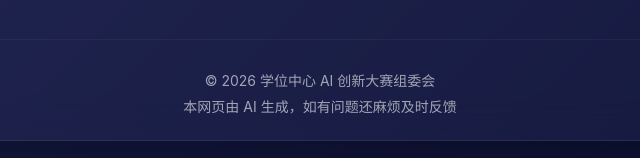
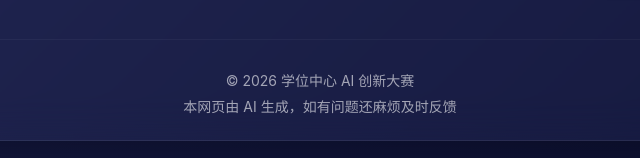
Before and after one commit to dophanhan/xwzx-ai-competition-system-trail, a plain HTML site: page submission.html in a window 1280 px wide. Shown: the part 1587-1745 px from the top of the page, 320-960 px from the left. Drawn offline with Linux system fonts and the light colour scheme; no server answers.

Commit message:
fix: 报名页和提交页页脚移除组委会

```diff
--- a/submission.html
+++ b/submission.html
@@ -78,7 +78,7 @@
         </main>
 
         <footer class="footer">
-            <p>&copy; 2026 学位中心 AI 创新大赛组委会</p>
+            <p>&copy; 2026 学位中心 AI 创新大赛</p>
             <p class="ai-notice">本网页由 AI 生成，如有问题还麻烦及时反馈</p>
         </footer>
     </div>
```
Also changed, not shown: frontend/registration.html (+1 -1 lines), frontend/submission.html (+1 -1 lines), registration.html (+1 -1 lines).
